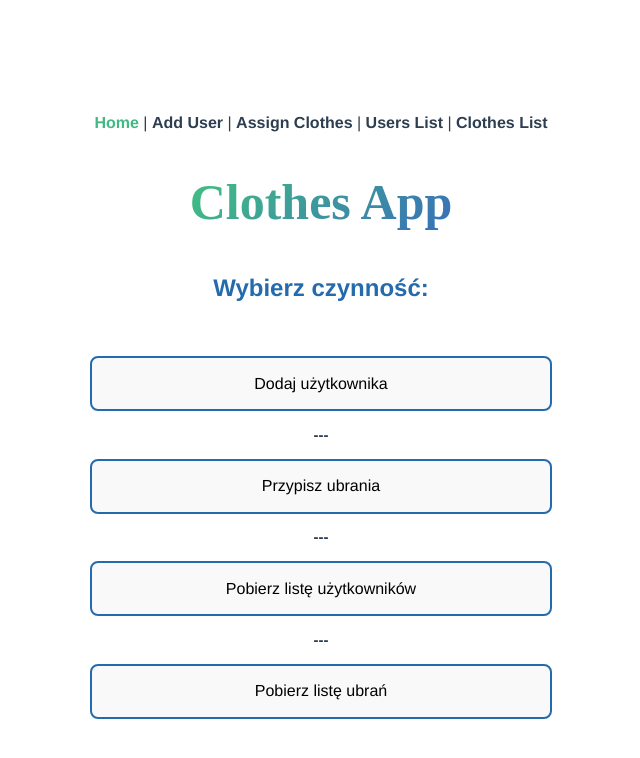
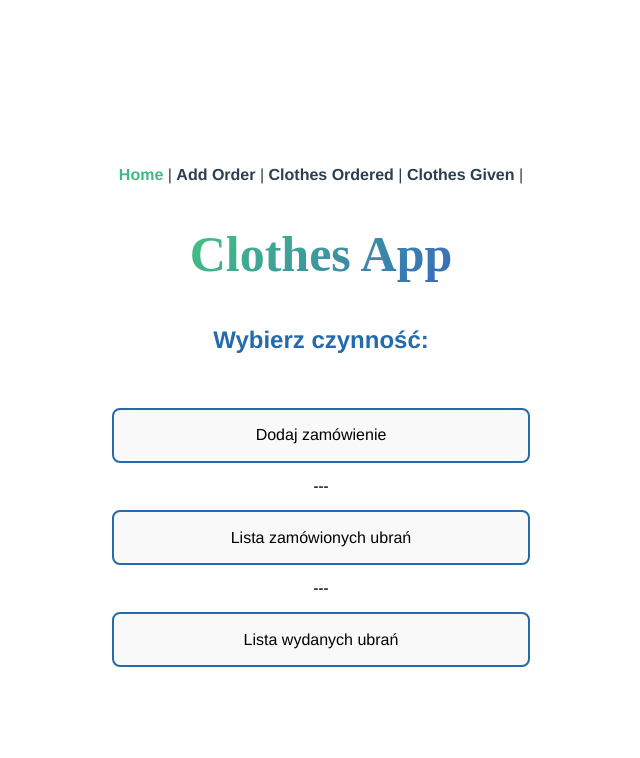
Before and after one commit to Krzysztof222859/clothes-app, a Vue app: page /home in a window 1280 px wide. Shown: the top 758 px of the page, without its empty margins (319-959 px from the left). Built offline with nearby package versions, Linux system fonts and the light colour scheme.

Commit message:
Views changes

```diff
--- a/src/App.vue
+++ b/src/App.vue
@@ -8,10 +8,9 @@
 <template>
   <nav>
     <router-link to="/home">Home</router-link> |
-    <router-link to="/adduser">Add User</router-link> |
-    <router-link to="/assignclothes">Assign Clothes</router-link> |
-    <router-link to="/userslist">Users List</router-link> |
-    <router-link to="/clotheslist">Clothes List</router-link>
+    <router-link to="/addorder">Add Order</router-link> |
+    <router-link to="/clothesordered">Clothes Ordered</router-link> |
+    <router-link to="/clothesgiven">Clothes Given</router-link> |
   </nav>
   <router-view style="padding-top: 0px;"/>
 </template>
--- a/src/router/index.ts
+++ b/src/router/index.ts
@@ -9,27 +9,21 @@ const routes = [
       component: HomeView,
     },
     {
-      path: '/adduser',
-      name: 'adduser',
-      component: () => import('../views/AddUserView.vue'),
+      path: '/addorder',
+      name: 'addorder',
+      component: () => import('../views/AddOrderView.vue'),
     },
     {
-      path: '/assignclothes',
-      name: 'assignclothes',
-      component: () => import('../views/AssignClothesView.vue'),
+      path: '/clothesordered',
+      name: 'clothesordered',
+      component: () => import('../views/ClothesOrderedView.vue'),
     },
     {
-      path: '/clotheslist',
-      name: 'clotheslist',
+      path: '/clothesgiven',
+      name: 'clothesgiven',
       props: true,
-      component: () => import('../views/ClothesListView.vue')
-    },
-    {
-      path: '/userslist',
-      name: 'userslist',
-      component: () => import('../views/UsersListView.vue')
-    },
-
+      component: () => import('../views/ClothesGivenView.vue')
+    }
   ]
 
   const router = createRouter({
--- a/src/views/AssignClothesView.vue
+++ /dev/null
@@ -1,40 +0,0 @@
-<script setup>
-import { useRouter } from 'vue-router'
-
-const router = useRouter()
-
-</script>
-
-<template>
-  <div class="container">
-
-    <h1 class="logo">Clothes App</h1>
-    <h2 class="lato-light primary-text">Wybierz czynność:</h2>
-    <div class="container-mt-12">
-      <button type="button" class="btn btn-secondary btn-first" @click="router.push({name: 'adduser'})">
-        Dodaj użytkownika
-      </button>
-      <h2 style="font-size: 15px;">---</h2>
-      <button type="button" class="btn btn-secondary btn-second" @click="router.push({name: 'assignclothes'})">
-        Przypisz ubrania
-      </button>
-      <h2 style="font-size: 15px;">---</h2>
-      <button type="button" class="btn btn-secondary btn-second" @click="router.push({name: 'userslist'})">
-        Pobierz listę użytkowników
-      </button>
-      <h2 style="font-size: 15px;">---</h2>
-      <button type="button" class="btn btn-secondary btn-second" @click="router.push({name: 'clotheslist'})">
-        Pobierz listę ubrań
-      </button>
-    </div>
-  </div>
-</template>
-
-<style scoped>
-
-.flashcard-font {
-    font-family: 'Chewy'; font-size: 30px;
-    margin-bottom: 50px;
-}
-
-</style>
--- a/src/views/HomeView.vue
+++ b/src/views/HomeView.vue
@@ -12,33 +12,25 @@ const router = useRouter();
       <button
         type="button"
         class="btn btn-secondary btn-first"
-        @click="router.push({ name: 'adduser' })"
+        @click="router.push({ name: 'addorder' })"
       >
-        Dodaj użytkownika
+        Dodaj zamówienie
       </button>
       <h2 style="font-size: 15px">---</h2>
       <button
         type="button"
         class="btn btn-secondary btn-second"
-        @click="router.push({ name: 'assignclothes' })"
+        @click="router.push({ name: 'clothesordered' })"
       >
-        Przypisz ubrania
-      </button>
-      <h2 style="font-size: 15px">---</h2>
-      <button
-        type="button"
-        class="btn btn-secondary btn-third"
-        @click="router.push({ name: 'userslist' })"
-      >
-        Pobierz listę użytkowników
+        Lista zamówionych ubrań
       </button>
       <h2 style="font-size: 15px">---</h2>
       <button
         type="button"
         class="btn btn-secondary btn-fourth"
-        @click="router.push({ name: 'clotheslist' })"
+        @click="router.push({ name: 'clothesgiven' })"
       >
-        Pobierz listę ubrań
+        Lista wydanych ubrań
       </button>
     </div>
   </div>
--- a/src/views/UsersListView.vue
+++ /dev/null
@@ -1,8 +0,0 @@
-async function getUsers() {
-    const querySnapshot = await getDocs(collection(db, "users"));
-    querySnapshot.forEach((doc) => {
-      console.log(`${doc.id} => `, doc.data());
-    });
-  }
-
-  getUsers();
```
Also changed, not shown: src/views/AddOrderView.vue (renamed from src/views/AddUserView.vue), src/views/ClothesGivenView.vue (added), src/views/ClothesListView.vue (deleted), src/views/ClothesOrderedView.vue (added).
